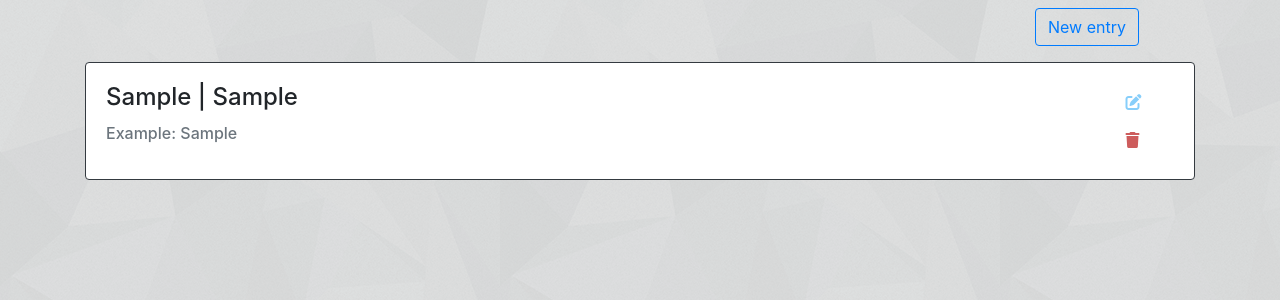
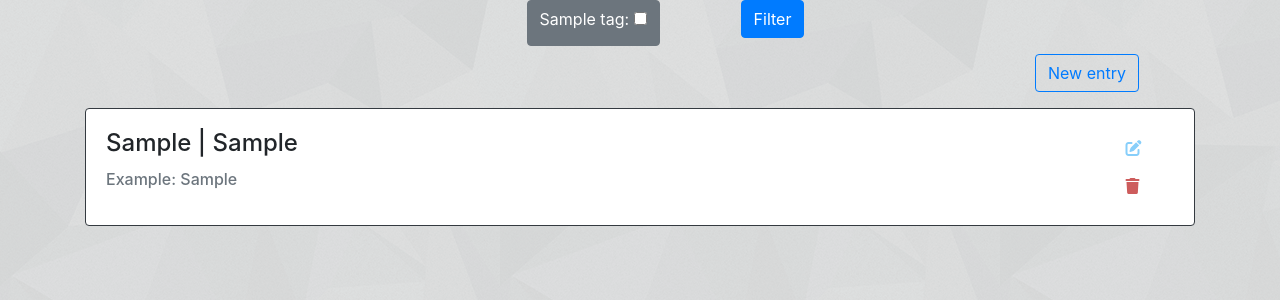
Before and after one commit to Erfi/darvag, a Django app: page /deck/1/ in a window 1280 px wide. Shown: the part 56-356 px from the top of the page. Run offline with Django 3.2, Linux system fonts and the light colour scheme; a user stored in the database is signed in; tables that the repository leaves empty hold one stand-in row (values such as "Sample post"); some libraries are stand-ins or nearby versions.

Commit message:
filtering works. no tests. needs cleanup. frontend needs work.

```diff
--- a/dora/dora/urls.py
+++ b/dora/dora/urls.py
@@ -44,9 +44,9 @@ urlpatterns = [
     path('admin/', admin.site.urls),
     path('user/dashboard/', flashcard_views.dashboard, name='dashboard'),
     path('deck/add/', flashcard_views.add_deck, name='add_deck'),
-    path('deck/<int:deck_id>/', flashcard_views.EntryListView.as_view(), name='view_deck'),
+    # path('deck/<int:deck_id>/', flashcard_views.EntryListView.as_view(), name='view_deck'),
 
-    path('deck/<int:deck_id>/filter/', flashcard_views.view_deck_filter, name='view_deck_filter'),
+    path('deck/<int:deck_id>/', flashcard_views.view_deck_filter, name='view_deck'),
 
     path('deck/<int:deck_id>/edit/', flashcard_views.DeckUpdateView.as_view(), name='edit_deck'),
     path('deck/<int:deck_id>/delete/', flashcard_views.DeckDeleteView.as_view(), name='delete_deck'),
--- a/dora/flashcard/views.py
+++ b/dora/flashcard/views.py
@@ -72,11 +72,12 @@ def view_deck_filter(request, deck_id):
     if request.method == 'POST':
         form = TagFilterForm(request.POST, tags_queryset=tags_queryset)
         if form.is_valid() and form.is_bound:
+            print(f'cleaned_data: {form.cleaned_data}')
             tag_filter = TagFilter(queryset=entries)
             entries = tag_filter.filter_entries(cleaned_data=form.cleaned_data)
     else:
         form = TagFilterForm(tags_queryset=tags_queryset)
-    return render(request, 'view_deck_filter.html', {'form': form, 'entries': entries})
+    return render(request, 'view_deck.html', {'form': form, 'entries': entries, 'deck': deck})
 
 
 @method_decorator(login_required, name='dispatch')
--- a/dora/tags/forms.py
+++ b/dora/tags/forms.py
@@ -1,4 +1,4 @@
-from django.forms import Form, BooleanField
+from django.forms import Form, BooleanField, SelectMultiple
 
 
 class TagFilterForm(Form):
--- /dev/null
+++ b/dora/templates/includes/filter_form.html
@@ -0,0 +1,7 @@
+{% load form_tags widget_tweaks %}
+
+<div class="btn-group" role="group">
+{% for field in form %}
+        <div class="btn btn-secondary">{{ field.label_tag }} {{ field }} </div>
+{% endfor %}
+</div>
--- a/dora/templates/view_deck.html
+++ b/dora/templates/view_deck.html
@@ -11,6 +11,19 @@ Deck
 {% endblock title %}
 
 {% block content %}
+<div class="row justify-content-center">
+    <form class="row" method="post" novalidate>
+        {% csrf_token %}
+        <div class="col-10">
+        {% include 'includes/filter_form.html' %}
+        </div>
+        <div class="col-2">
+            <button type="submit" class="btn btn-primary">Filter</button>
+        </div>
+    </form>
+</div>
+
+
 <div class="row justify-content-end">
     <div class="col-2">
         <a href="{% url 'add_entry' deck_id=deck.id %}" class="mt-2 btn btn-outline-primary">New entry</a>
```
Also changed, not shown: dora/templates/view_deck_filter.html (+7 -6 lines).
